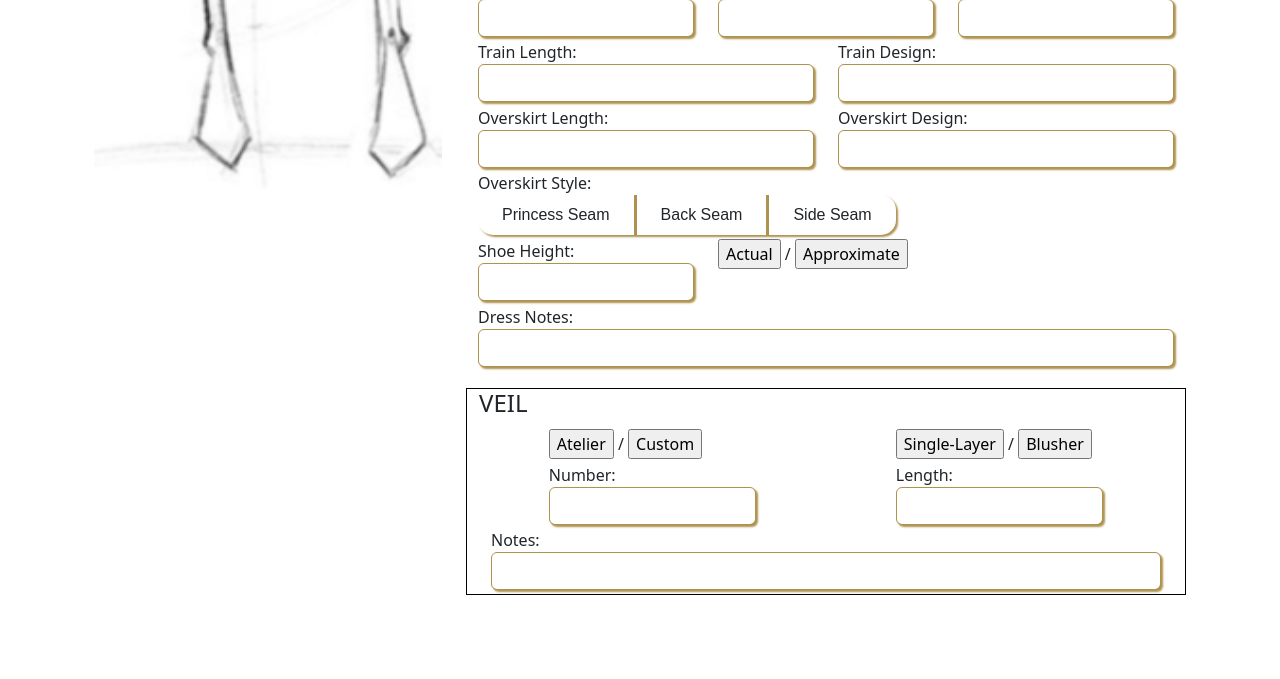
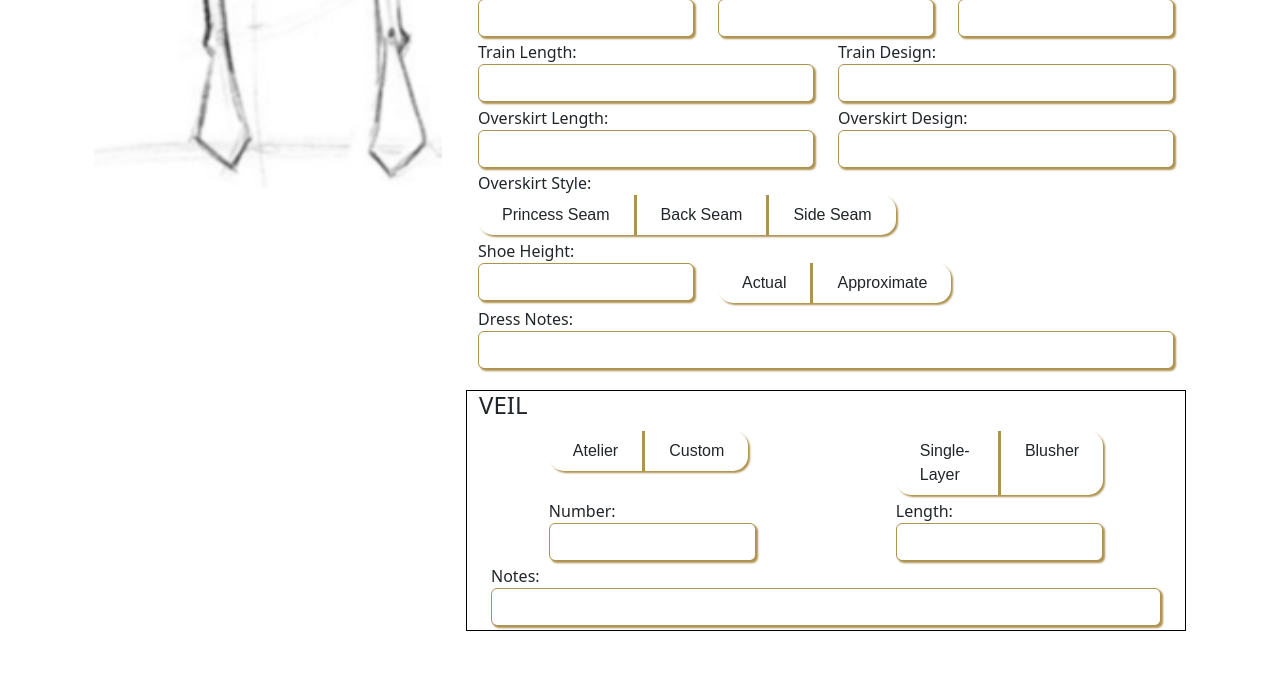
Before and after one commit to NoorMusheer/La_Donna_solo_project, a Flask app: page /new_order in a window 1280 px wide. Shown: the part 1264-1943 px from the top of the page. Before the commit the page ends 1859 px from the top, so only its background shows below. Run offline with Flask 2, Linux system fonts and the light colour scheme.

Commit message:
finished option buttons design

```diff
--- a/La_Donna/flask_app/templates/order_add_test.html
+++ b/La_Donna/flask_app/templates/order_add_test.html
@@ -278,8 +278,13 @@
                                 <input type="text" class="o_form_input form-control">
                             </div>
                             <div class="col-4">
-                                <input type="button" value="Actual"> /
-                                <input type="button" value="Approximate">
+                                <label for="shoe_height" class="o_form_input"></label>
+                                <div class="radio">
+                                    <input class="radio__input" type="radio" value="Actual" name="shoe_height" id="shoe_height_actual">
+                                    <label class="radio__label " for="overskirt_ps">Actual</label>
+                                    <input class="radio__input" type="radio" value="approximate" name="shoe_height" id="overskirt_bs">
+                                    <label class="radio__label" for="shoe_height_approx">Approximate</label>
+                                </div>
                             </div>
                             <div class="col-4"></div>
                         </div>
@@ -295,12 +300,20 @@
                             </div>
                             <div class="row order_form_row">
                                 <div class="col-4">
-                                    <input type="button" value="Atelier"> /
-                                    <input type="button" value="Custom">
+                                    <div class="radio">
+                                        <input class="radio__input" type="radio" value="atelier" name="veil_type" id="veil_type_atelier">
+                                        <label class="radio__label " for="veil_type_atelier">Atelier</label>
+                                        <input class="radio__input" type="radio" value="custom" name="veil_type" id="veil_type_custom">
+                                        <label class="radio__label" for="veil_type_custom">Custom</label>
+                                    </div>
                                 </div>
                                 <div class="col-4">
-                                    <input type="button" value="Single-Layer"> /
-                                    <input type="button" value="Blusher">
+                                    <div class="radio">
+                                        <input class="radio__input" type="radio" value="single_layer" name="veil_style" id="veil_style_single">
+                                        <label class="radio__label" for="veil_style_single">Single-Layer</label>
+                                        <input class="radio__input" type="radio" value="blusher" name="veil_style" id="veil_style_blusher">
+                                        <label class="radio__label" for="veil_style_blusher">Blusher</label>
+                                    </div>
                                 </div>
                             </div>
                             <div class="row order_form_row">
```
